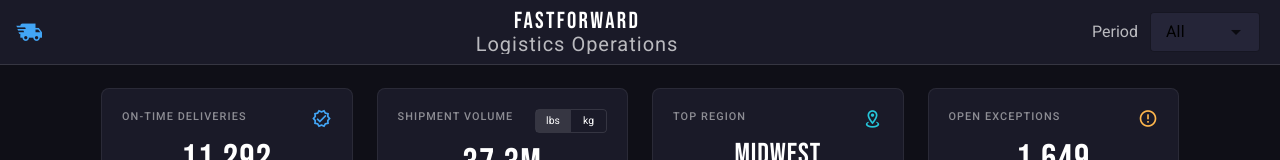
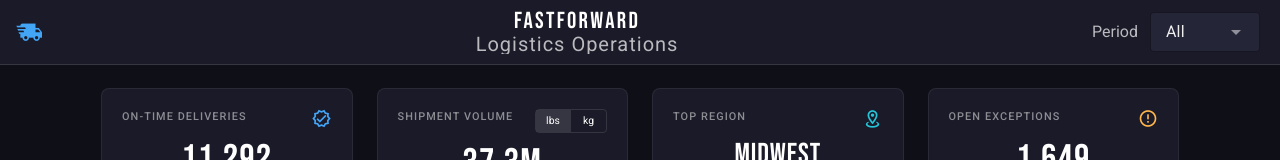
Before and after one commit to IntangibleFancy/fast-forward, a Vue app: page / in a window 1280 px wide. Shown: the top 160 px of the page. Built offline with nearby package versions, Linux system fonts and the light colour scheme.

Commit message:
Fix color contrast on the month picker

```diff
--- a/src/App.vue
+++ b/src/App.vue
@@ -596,4 +596,12 @@ const barReasonOptions: ChartOptions<'bar'> = {
   height: 280px;
   position: relative;
 }
+
+:deep(.v-app-bar .v-select__selection-text) {
+  color: rgba(255, 255, 255, 0.92) !important;
+}
+
+:deep(.v-app-bar .v-select .v-icon) {
+  color: rgba(255, 255, 255, 0.7) !important;
+}
 </style>
```
